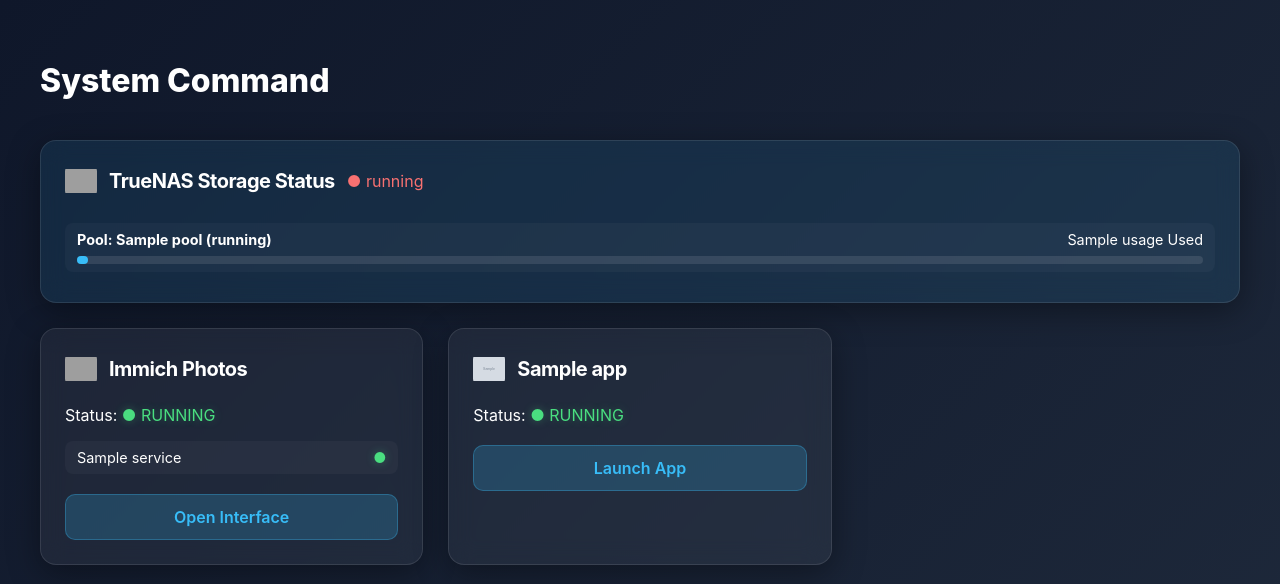
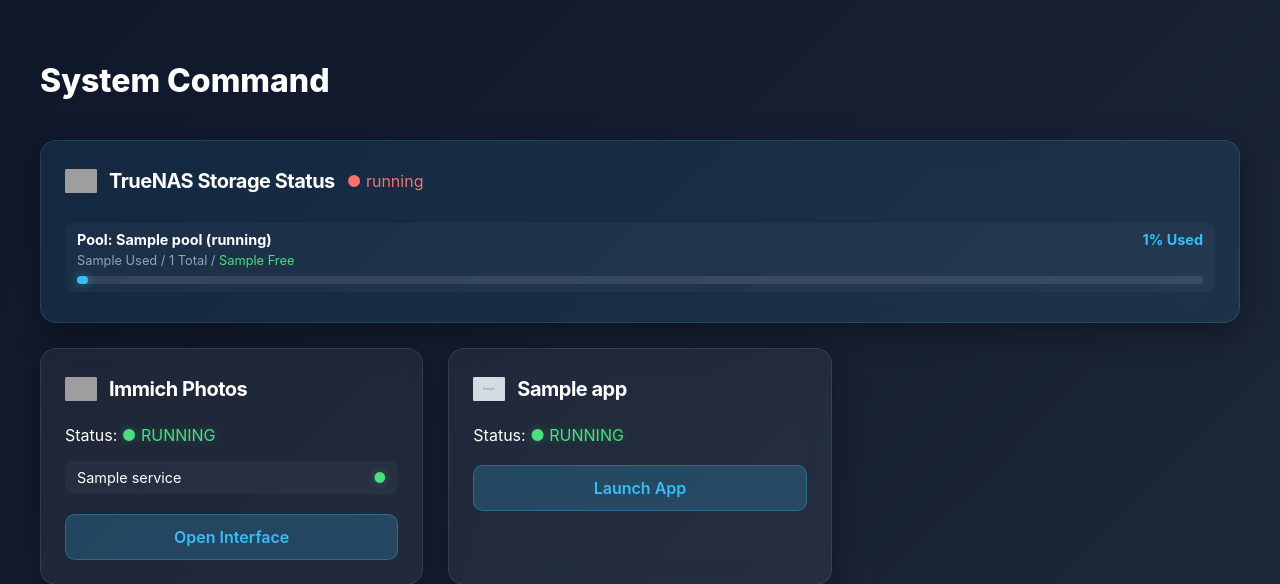
Before and after one commit to TAG-1534/CorePulse, a Flask app: template templates/index.html in a window 1280 px wide. Shown: the top 584 px of the page. Run offline with Flask 3, Linux system fonts and the light colour scheme; the template is opened without the code that fills it: most values are stand-ins (such as "Sample title", 1, 10 or a date in 2020); grey boxes marked "Sample" are stand-in pictures; parts of the project's set-up code (start-up, migrations or seed data) failed here and were passed over; grey boxes are pictures that could not be loaded.

Commit message:
Enhance pool usage display in index.html
Updated the display of pool usage information with improved styling and additional details.

```diff
--- a/templates/index.html
+++ b/templates/index.html
@@ -98,12 +98,17 @@
             <div style="display: flex; gap: 20px; flex-wrap: wrap;">
                 {% for pool in nas.pools %}
                 <div class="sub-service" style="flex: 1; min-width: 250px; flex-direction: column; align-items: flex-start;">
-                    <div style="display: flex; justify-content: space-between; width: 100%;">
+                    <div style="display: flex; justify-content: space-between; width: 100%; margin-bottom: 5px;">
                         <strong>Pool: {{ pool.name }} ({{ pool.status }})</strong>
-                        <span>{{ pool.usage }} Used</span>
+                        <span style="color: #38bdf8; font-weight: bold;">{{ pool.raw_percent }}% Used</span>
                     </div>
-                    <div style="width: 100%; background: rgba(255,255,255,0.1); height: 8px; border-radius: 4px; margin-top: 8px;">
-                        <div style="width: {{ pool.raw_percent }}%; background: #38bdf8; height: 100%; border-radius: 4px;"></div>
+
+                    <div style="font-size: 0.8rem; color: #94a3b8; margin-bottom: 8px;">
+                        {{ pool.used_str }} Used / {{ pool.total_str }} Total / <span style="color: #4ade80;">{{ pool.free_str }} Free</span>
+                    </div>
+
+                    <div style="width: 100%; background: rgba(255,255,255,0.1); height: 8px; border-radius: 4px;">
+                        <div style="width: {{ pool.raw_percent }}%; background: #38bdf8; height: 100%; border-radius: 4px; box-shadow: 0 0 10px rgba(56, 189, 248, 0.5);"></div>
                     </div>
                 </div>
                 {% endfor %}
```
